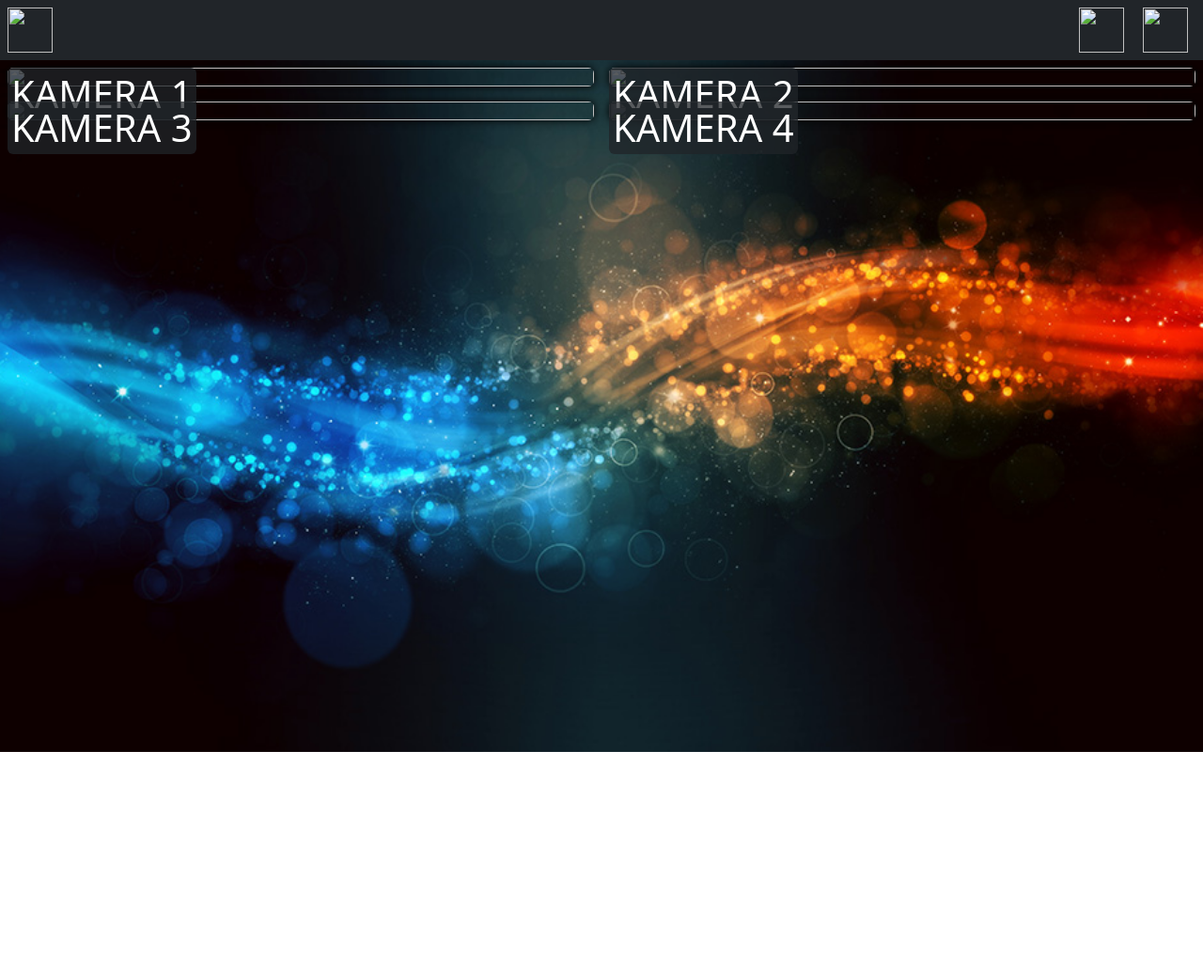
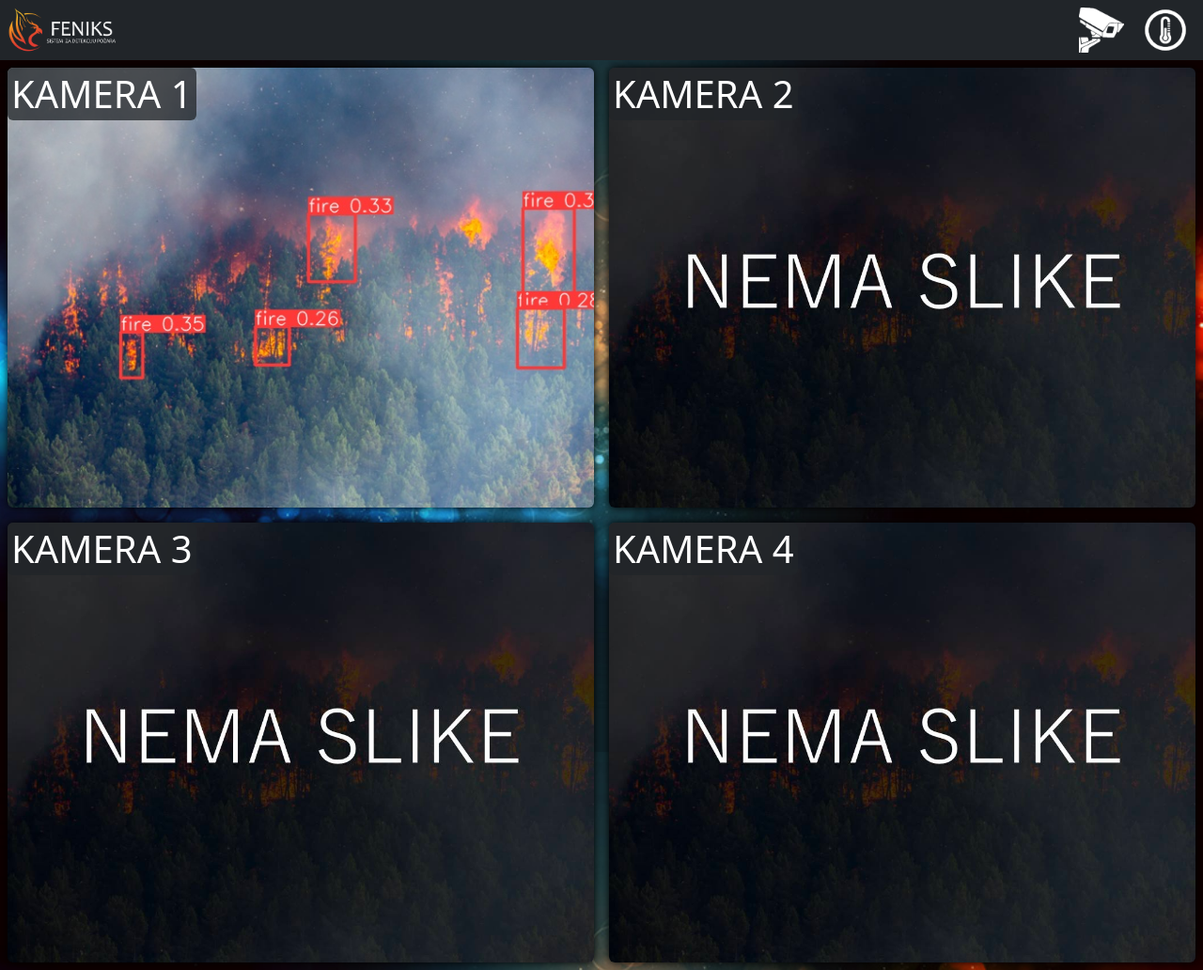
Before and after one commit to voloder/feniks, a plain HTML site: page kamere.html in a window 1280 px wide. Shown: the whole page at 94% size. Before the commit the page ends 800 px from the top, so only its background shows below. Drawn offline with nearby package versions, Linux system fonts and the light colour scheme; the site is published under a folder, as on GitHub Pages, so addresses that start at the root find nothing.

Commit message:
Add files via upload

```diff
--- a/kamere.html
+++ b/kamere.html
@@ -25,30 +25,30 @@
 
 <body class="bg">
     <nav class="navbar navbar-light bg-dark">
-        <a  href=".."><img src="/static/FENIKS.png" style="height: 48px" class="ms-2"></a>
+        <a  href=".."><img src="static/FENIKS.png" style="height: 48px" class="ms-2"></a>
         <div class="align-items-end">
-            <a  href="/kamere"><img src="/static/kamera.png" style="height: 48px" class="me-3"></a>
-            <a  href="/senzori"><img src="/static/termometar.png" style="height: 48px" class="me-3"></a>
+            <a  href="/kamere"><img src="static/kamera.png" style="height: 48px" class="me-3"></a>
+            <a  href="/senzori"><img src="static/termometar.png" style="height: 48px" class="me-3"></a>
         </div>
     </nav>
     <div class="row gx-0">
 
         <div class="col-md p-2">
             <h1 class="position-absolute text-white bg-dark bg-opacity-75 p-1 rounded">KAMERA 1</h1>
-            <img src="/static/detekcija.jpg" class="img-fluid rounded  kamera" style="width:100%;">
+            <img src="static/detekcija.jpg" class="img-fluid rounded  kamera" style="width:100%;">
         </div>
         <div class="col-md p-2">
             <h1 class="position-absolute text-white bg-dark bg-opacity-75 p-1 rounded">KAMERA 2</h1>
-            <img src="/static/nemaslike.jpg" class="img-fluid rounded  kamera" style="width:100%;">
+            <img src="static/nemaslike.jpg" class="img-fluid rounded  kamera" style="width:100%;">
         </div>
         <div class="w-100"></div>
         <div class="col-md p-2">
             <h1 class="position-absolute text-white bg-dark bg-opacity-75 p-1 rounded">KAMERA 3</h1>
-            <img src="/static/nemaslike.jpg " class="img-fluid rounded  kamera" style="width:100%;">
+            <img src="static/nemaslike.jpg " class="img-fluid rounded  kamera" style="width:100%;">
         </div>
         <div class="col-md p-2">
             <h1 class="position-absolute text-white bg-dark bg-opacity-75 p-1 rounded">KAMERA 4</h1>
-            <img src="/static/nemaslike.jpg" class="img-fluid rounded  kamera" style="width:100%;">
+            <img src="static/nemaslike.jpg" class="img-fluid rounded  kamera" style="width:100%;">
         </div>
     </div>
 
```
Also changed, not shown: index.html (+4 -4 lines), senzori.html (+3 -3 lines).
